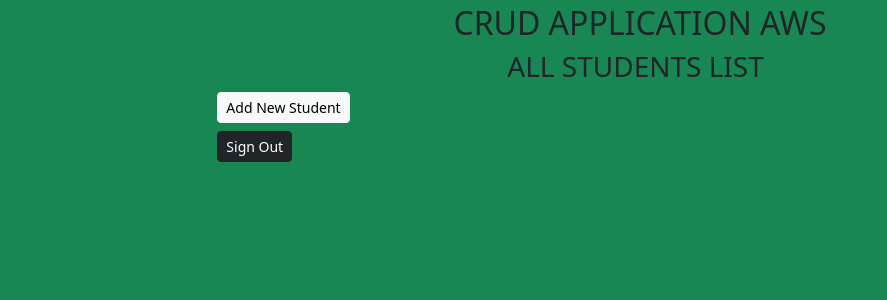
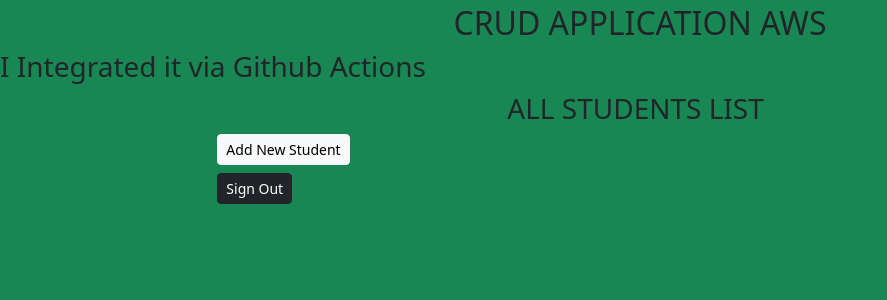
Before and after one commit to yogeshGit11/github-automation-aws, a Django app: page /AllData/ in a window 1280 px wide. Shown: the top 300 px of the page, without its empty margins (0-887 px from the left). Run offline with Django 4.2, Linux system fonts and the light colour scheme; the visitor is signed in with stand-in values (Sample User, id 1); data that the repository does not hold is empty; some libraries are stand-ins or nearby versions.

Commit message:
updated Alldata.html

```diff
--- a/myapp/templates/web/content/AllData.html
+++ b/myapp/templates/web/content/AllData.html
@@ -18,6 +18,7 @@
     </div>
 
     <h2 class="text-center alert-warning mt-1">CRUD APPLICATION AWS</h2>
+    <h3 class="alert-dark mt-2">I Integrated it via Github Actions</h3>
         <div class="col-sm-11">
             <h3 class="text-center alert-primary offset-1">ALL STUDENTS LIST</h3>
         </div>
```
